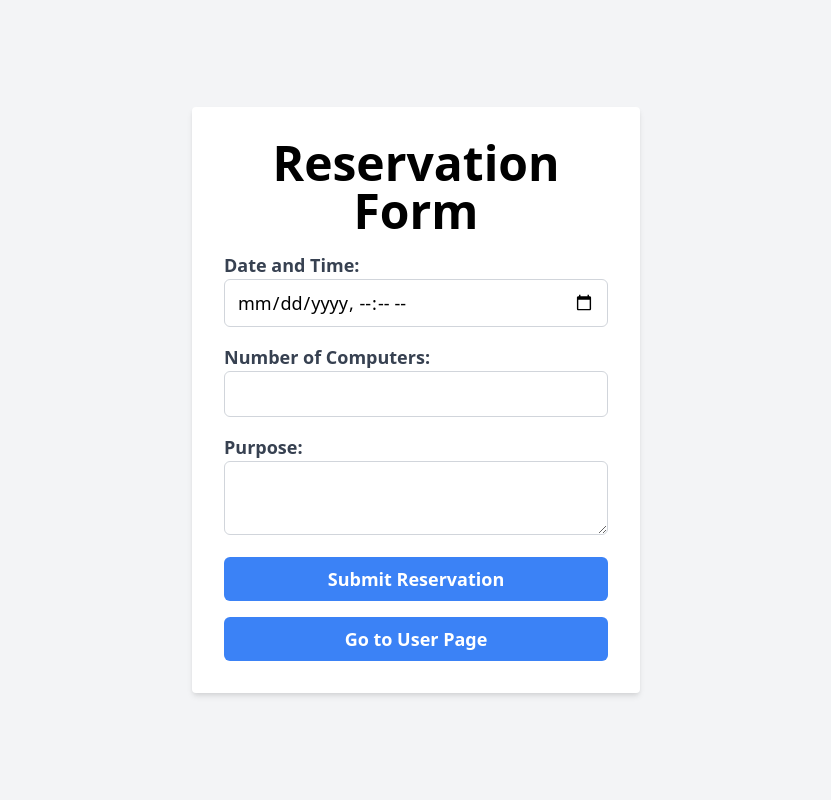
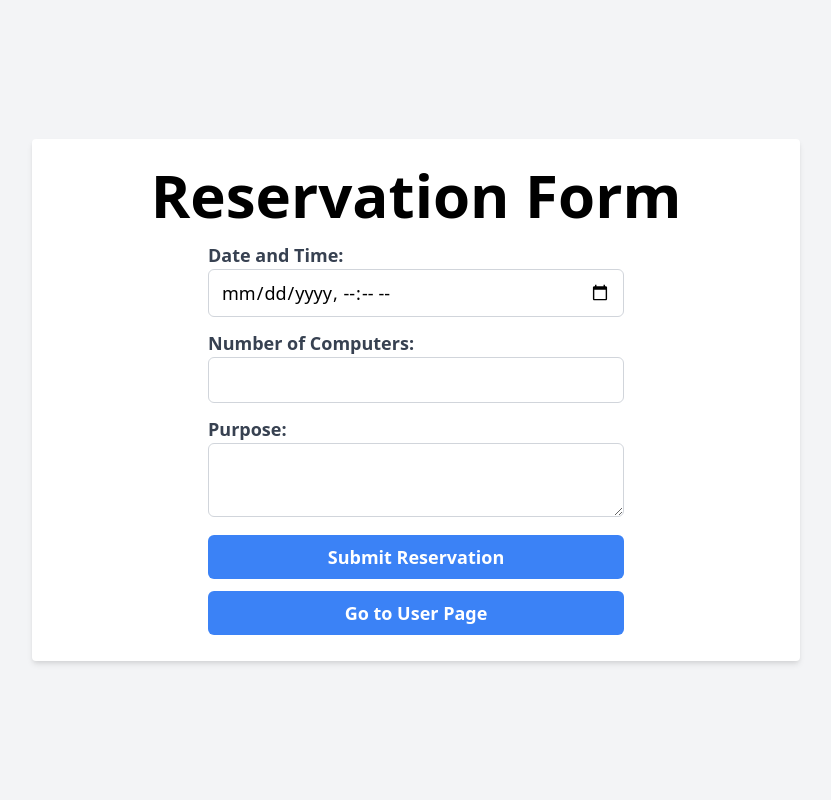
Before and after one commit to paws1234/Group6-alvin, a PHP site: page /reserve.php in a window 1280 px wide. Shown: the whole page, without its empty margins (224-1055 px from the left). Run offline with PHP 8.4, Linux system fonts and the light colour scheme.

Commit message:
Update reserve.php

```diff
--- a/Group6/reserve.php
+++ b/Group6/reserve.php
@@ -1,27 +1,33 @@
 <!DOCTYPE html>
-<html>
+<html lang="en">
+
 <head>
     <title>Reservation Form</title>
+    <meta name="viewport" content="width=device-width, initial-scale=1.0">
     <link rel="stylesheet" href="https://cdn.jsdelivr.net/npm/tailwindcss@2.2.19/dist/tailwind.min.css">
     <link rel="icon" href="images/ctu.png" type="image/x-icon">
 </head>
-<body class="bg-gray-100 flex justify-center items-center min-h-screen">
-    <div class="max-w-md w-full bg-white p-4 sm:p-8 rounded shadow-md">
-        <h1 class="text-3xl sm:text-5xl font-semibold text-center mb-4">Reservation Form</h1>
 
-        <form method="post" action="process_reservation.php">
-            <label for="date" class="text-gray-700 font-semibold text-base sm:text-lg">Date and Time:</label>
-            <input type="datetime-local" id="date" name="date" required class="w-full border border-gray-300 rounded-md py-2 px-3 mb-4 text-base sm:text-lg">
+<body class="bg-gray-100">
+    <div class="flex justify-center items-center min-h-screen">
+        <div class="max-w-3xl w-full bg-white p-4 sm:p-8 md:p-12 lg:p-16 rounded shadow-md" style="padding: 2%;">
+            <h1 class="text-2xl sm:text-3xl md:text-4xl lg:text-5xl xl:text-6xl font-semibold text-center mb-4">Reservation Form</h1>
 
-            <label for="computer_count" class="text-gray-700 font-semibold text-base sm:text-lg">Number of Computers:</label>
-            <input type="number" id="computer_count" name="computer_count" min="1" max="40" required class="w-full border border-gray-300 rounded-md py-2 px-3 mb-4 text-base sm:text-lg">
+            <form method="post" action="process_reservation.php" class="mx-auto max-w-md px-4">
+                <label for="date" class="text-gray-700 font-semibold text-base sm:text-lg">Date and Time:</label>
+                <input type="datetime-local" id="date" name="date" required class="w-full border border-gray-300 rounded-md py-2 px-3 mb-3 text-base sm:text-lg">
 
-            <label for="purpose" class="text-gray-700 font-semibold text-base sm:text-lg">Purpose:</label>
-            <textarea id="purpose" name="purpose" required class="w-full border border-gray-300 rounded-md py-2 px-3 mb-4 text-base sm:text-lg"></textarea>
+                <label for="computer_count" class="text-gray-700 font-semibold text-base sm:text-lg">Number of Computers:</label>
+                <input type="number" id="computer_count" name="computer_count" min="1" max="40" required class="w-full border border-gray-300 rounded-md py-2 px-3 mb-3 text-base sm:text-lg">
 
-            <button type="submit" class="w-full bg-blue-500 hover:bg-blue-700 text-white font-bold py-2 px-4 rounded-md text-base sm:text-lg mb-4">Submit Reservation</button>
-            <button onclick="window.location.href='user.php'" class="w-full bg-blue-500 hover:bg-blue-700 text-white font-bold py-2 px-4 rounded-md text-base sm:text-lg">Go to User Page</button>
-        </form>
+                <label for="purpose" class="text-gray-700 font-semibold text-base sm:text-lg">Purpose:</label>
+                <textarea id="purpose" name="purpose" required class="w-full border border-gray-300 rounded-md py-2 px-3 mb-3 text-base sm:text-lg"></textarea>
+
+                <button type="submit" class="w-full bg-blue-500 hover.bg-blue-700 text-white font-bold py-2 px-4 rounded-md text-base sm:text-lg mb-3">Submit Reservation</button>
+                <button onclick="window.location.href='user.php'" class="w-full bg-blue-500 hover.bg-blue-700 text-white font-bold py-2 px-4 rounded-md text-base sm:text-lg">Go to User Page</button>
+            </form>
+        </div>
     </div>
 </body>
+
 </html>
```
